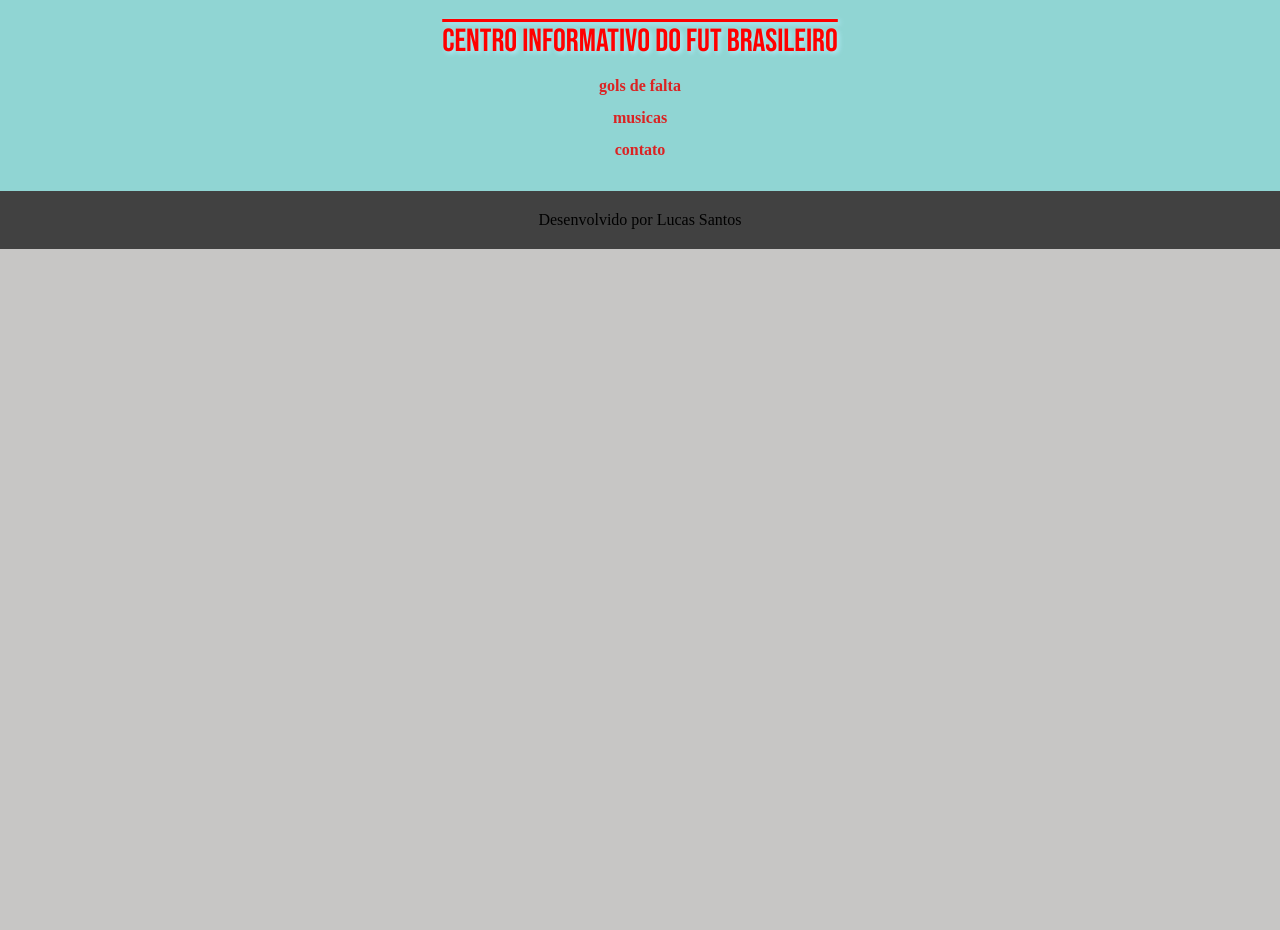
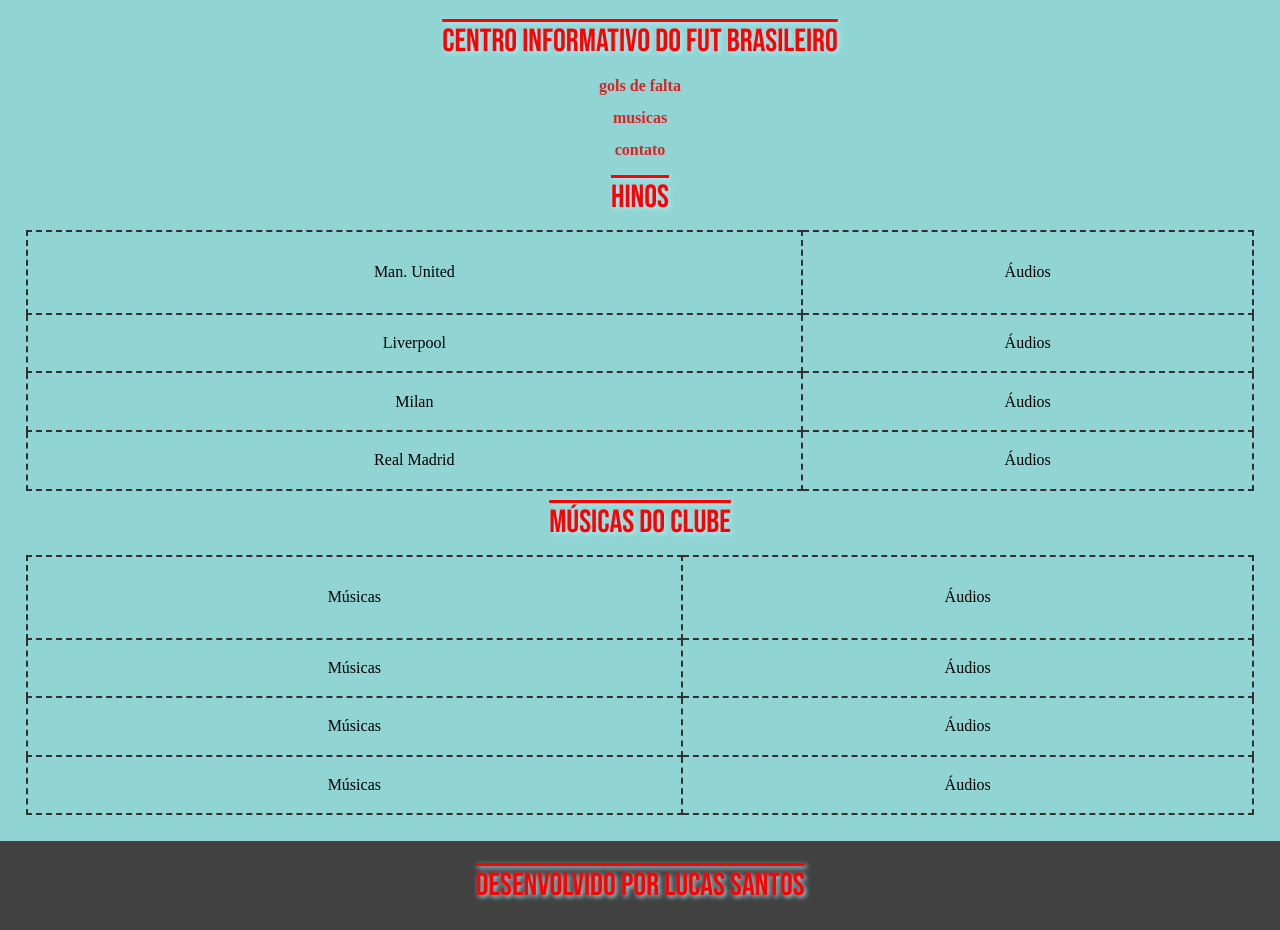
Before and after one commit to Projetosantos1/meuprimeirosite_turmaB, a plain HTML site: page musica.html in a window 1280 px wide. Before the commit the page ends 800 px from the top, so only its background shows below. Drawn offline with Linux system fonts and the light colour scheme.

Commit message:
Add files via upload

```diff
--- a/css/estilo.css
+++ b/css/estilo.css
@@ -101,23 +101,40 @@ a:link {
   }
   .botao{
     margin: 1%;
-    width: 100px;
+     width: 50px;
      height: 30px;
      padding: 2%;
+     background-color: rgba(9, 7, 6, 0.3);
      margin: auto;
    }
    .botao:hover{
-    background-color:#FFDEAD;
+     background-color:#06ccc2;
    }
    .botao a:link, .botao a:visited{
-    color:#8B4513;
+     color:#02e0e0;
      text-decoration: none;
      font-weight: bolder;
    }
    .botao p{
      text-align: center;
    }
+
   section{
     margin-top: 2%;
     margin-bottom: 2%;
   }
+
+  table{
+    width: 100%;
+    border-collapse: collapse;
+  }
+
+  td{
+    border: 2px dashed #333130;
+    padding: 1%;
+  }
+
+  th{
+    border:2px dashed #333130;
+    padding: 2%;
+  }
--- a/musica.html
+++ b/musica.html
@@ -25,11 +25,49 @@
                     <li><a href="musica.html">musicas</a></li>
                     <li><a href="contato.html">contato</a></li>
                 </ul>
-             </div>
+                <h1>Hinos</h1>
+                <table>
+                   <tr>
+                        <th>Man. United</th>
+                        <th>Áudios</th>
+                    </tr>
+                    <tr>
+                        <td>Liverpool</td>
+                        <td>Áudios</td>
+                    </tr>
+                    <tr>
+                        <td>Milan</td>
+                        <td>Áudios</td>
+                    </tr>
+                    <tr>
+                        <td>Real Madrid</td>
+                        <td>Áudios</td>
+                    </tr>
+                </table>
+                <h1>Músicas do clube</h1>
+            <table>
+                <tr>
+                    <th>Músicas</th>
+                    <th>Áudios</th>
+                </tr>
+                <tr>
+                    <td>Músicas</td>
+                    <td>Áudios</td>
+                </tr>
+                <tr>
+                    <td>Músicas</td>
+                    <td>Áudios</td>
+                </tr>
+                <tr>
+                    <td>Músicas</td>
+                    <td>Áudios</td>
+                </tr>
+            </table>
+
             </nav>
     </header>
     <footer>
-        Desenvolvido por Lucas Santos
+        <h1>Desenvolvido por Lucas Santos</h1>
     </footer>
 </body>
 </html>
```
Also changed, not shown: contato.html (+3 -0 lines), index.html (+5 -1 lines), testecss.html (+2 -2 lines), transferencias.html (+6 -3 lines). Lines whose indentation alone changed are shown as unchanged.
